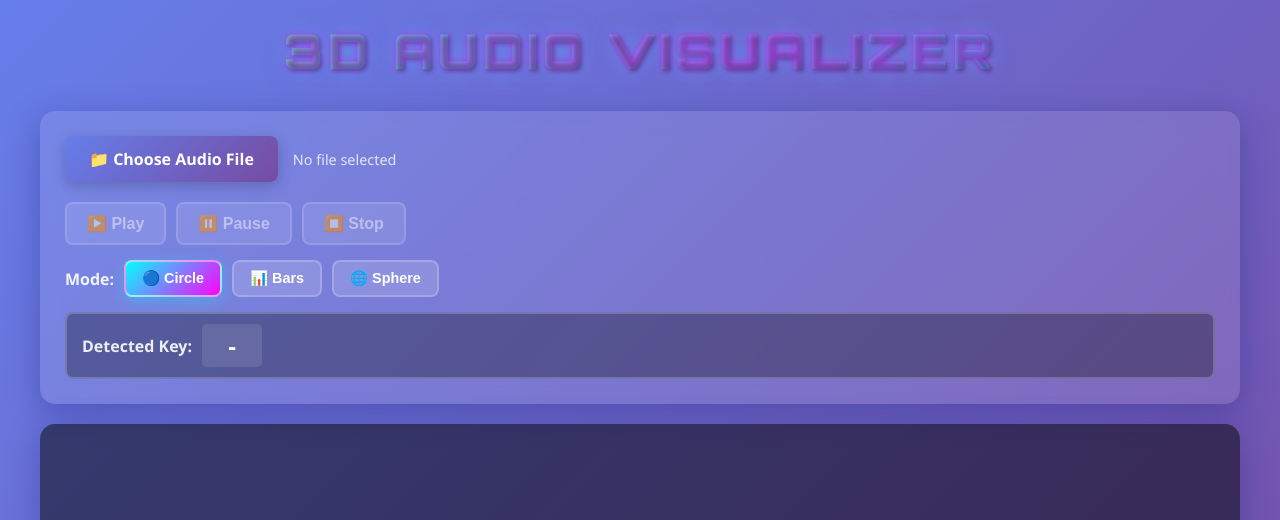
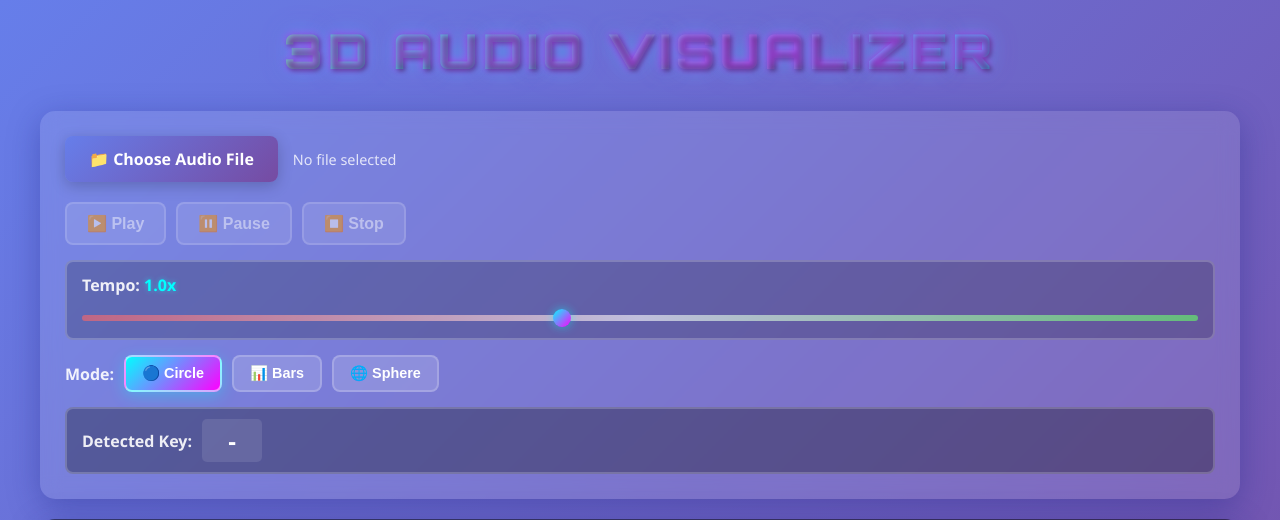
Before and after one commit to liorshahverdi/browser_jockey, a Python web app: template app/templates/index.html in a window 1280 px wide. Shown: the top 520 px of the page. Run offline with Jinja, Linux system fonts and the light colour scheme; the template is opened without the code that fills it, so the values that code supplies are empty.

Commit message:
add tempo slider.

```diff
--- a/app/static/css/style.css
+++ b/app/static/css/style.css
@@ -127,6 +127,74 @@ h1 {
     cursor: not-allowed;
 }
 
+.tempo-control {
+    margin-top: 15px;
+    padding: 12px 15px;
+    background: rgba(0, 0, 0, 0.2);
+    border-radius: 8px;
+    border: 2px solid rgba(255, 255, 255, 0.2);
+}
+
+.tempo-control label {
+    display: block;
+    font-weight: 600;
+    color: rgba(255, 255, 255, 0.9);
+    margin-bottom: 8px;
+}
+
+.tempo-control #tempoValue {
+    color: #00ffff;
+    font-weight: 700;
+    text-shadow: 0 0 5px rgba(0, 255, 255, 0.5);
+}
+
+#tempoSlider {
+    width: 100%;
+    height: 6px;
+    border-radius: 5px;
+    background: linear-gradient(90deg,
+        rgba(255, 100, 100, 0.6) 0%,
+        rgba(255, 255, 255, 0.6) 50%,
+        rgba(100, 255, 100, 0.6) 100%
+    );
+    outline: none;
+    -webkit-appearance: none;
+    cursor: pointer;
+}
+
+#tempoSlider::-webkit-slider-thumb {
+    -webkit-appearance: none;
+    appearance: none;
+    width: 18px;
+    height: 18px;
+    border-radius: 50%;
+    background: linear-gradient(135deg, #00ffff, #ff00ff);
+    cursor: pointer;
+    box-shadow: 0 0 10px rgba(0, 255, 255, 0.5);
+    transition: transform 0.2s;
+}
+
+#tempoSlider::-webkit-slider-thumb:hover {
+    transform: scale(1.2);
+    box-shadow: 0 0 15px rgba(0, 255, 255, 0.8);
+}
+
+#tempoSlider::-moz-range-thumb {
+    width: 18px;
+    height: 18px;
+    border-radius: 50%;
+    background: linear-gradient(135deg, #00ffff, #ff00ff);
+    cursor: pointer;
+    border: none;
+    box-shadow: 0 0 10px rgba(0, 255, 255, 0.5);
+    transition: transform 0.2s;
+}
+
+#tempoSlider::-moz-range-thumb:hover {
+    transform: scale(1.2);
+    box-shadow: 0 0 15px rgba(0, 255, 255, 0.8);
+}
+
 .visualization-mode {
     display: flex;
     gap: 10px;
--- a/app/static/js/visualizer.js
+++ b/app/static/js/visualizer.js
@@ -11,6 +11,8 @@ const modeCircleBtn = document.getElementById('modeCircle');
 const modeBarsBtn = document.getElementById('modeBars');
 const modeSphereBtn = document.getElementById('modeSphere');
 const currentKeyDisplay = document.getElementById('currentKey');
+const tempoSlider = document.getElementById('tempoSlider');
+const tempoValue = document.getElementById('tempoValue');
 
 // Audio context and analyser
 let audioContext;
@@ -574,6 +576,13 @@ stopBtn.addEventListener('click', () => {
     audioElement.currentTime = 0;
 });
 
+// Tempo slider
+tempoSlider.addEventListener('input', (e) => {
+    const tempo = parseFloat(e.target.value);
+    audioElement.playbackRate = tempo;
+    tempoValue.textContent = tempo.toFixed(2) + 'x';
+});
+
 // Mode buttons
 modeCircleBtn.addEventListener('click', () => {
     currentMode = 'circle';
--- a/app/templates/index.html
+++ b/app/templates/index.html
@@ -29,6 +29,11 @@
                 <button id="stopBtn" class="control-btn" disabled>⏹️ Stop</button>
             </div>
 
+            <div class="tempo-control">
+                <label for="tempoSlider">Tempo: <span id="tempoValue">1.0x</span></label>
+                <input type="range" id="tempoSlider" min="0.25" max="2.0" step="0.05" value="1.0">
+            </div>
+
             <div class="visualization-mode">
                 <label>Mode:</label>
                 <button id="modeCircle" class="mode-btn active">🔵 Circle</button>
```
